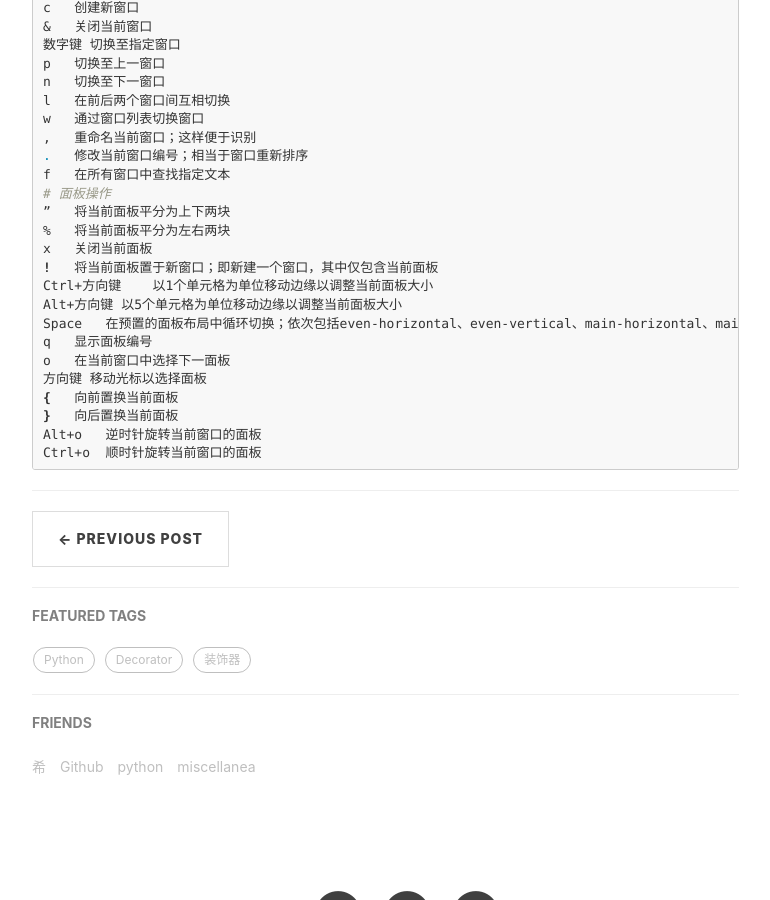
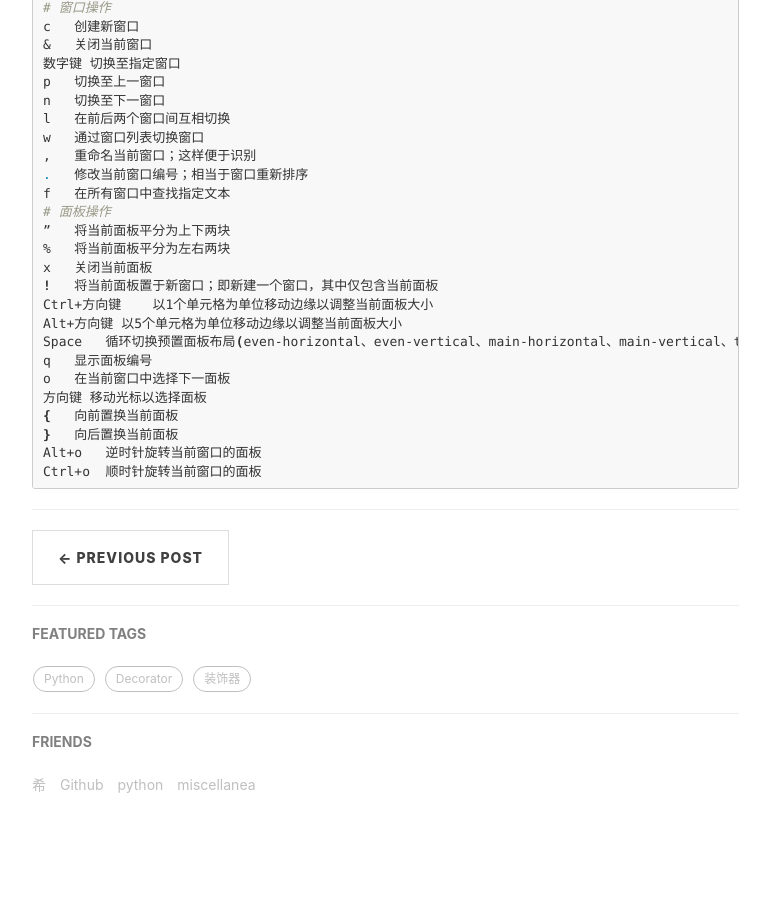
Before and after one commit to leehp258/leehp258.github.io, a Jekyll site: the page built from _posts/2018-03-28-tmux-note.markdown, in a window 1280 px wide and 900 px high, scrolled down 2801 px. Shown: the whole window, without its empty margins (233-1003 px from the left). Built offline with Jekyll 4.4.1, drawn with Linux system fonts in a browser that asks for light colours; nearby versions of some CDN libraries; comment, search, counter and statistics services are not loaded.

Commit message:
modify post tmux

```diff
--- a/_posts/2018-03-28-tmux-note.markdown
+++ b/_posts/2018-03-28-tmux-note.markdown
@@ -77,6 +77,7 @@ ctrl+b n/p/数字键 # 切换窗口
 ctrl+b x # 删除窗口
 ctrl+b , # 重命名窗口
 ctrl+b s # 以列表方式显示所有窗口
+
 # 分屏
 ctrl+b " # 横向分屏
 ctrl+b % # 纵向分屏
@@ -160,7 +161,7 @@ x   关闭当前面板
 !   将当前面板置于新窗口；即新建一个窗口，其中仅包含当前面板
 Ctrl+方向键    以1个单元格为单位移动边缘以调整当前面板大小
 Alt+方向键 以5个单元格为单位移动边缘以调整当前面板大小
-Space   在预置的面板布局中循环切换；依次包括even-horizontal、even-vertical、main-horizontal、main-vertical、tiled
+Space   循环切换预置面板布局(even-horizontal、even-vertical、main-horizontal、main-vertical、tiled)
 q   显示面板编号
 o   在当前窗口中选择下一面板
 方向键 移动光标以选择面板
```
Also changed, not shown: img/tmux_demo.png.
